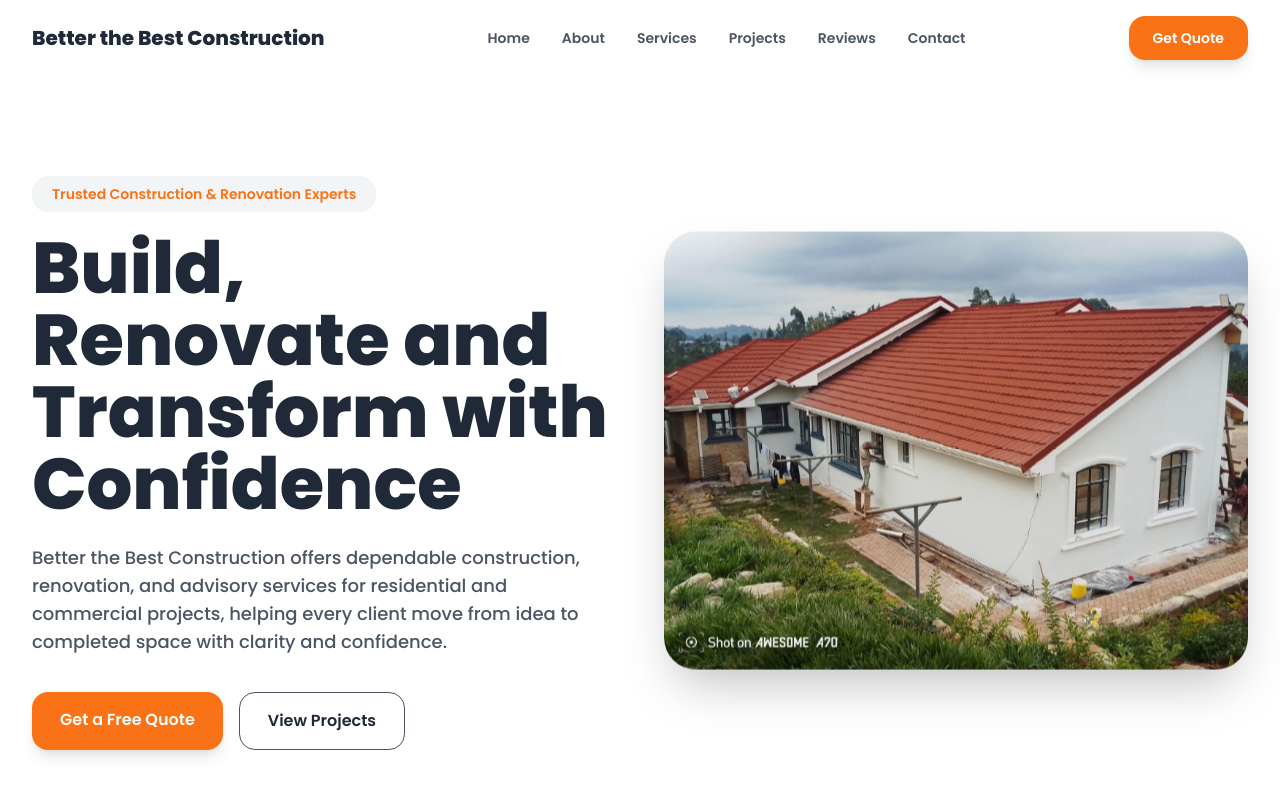
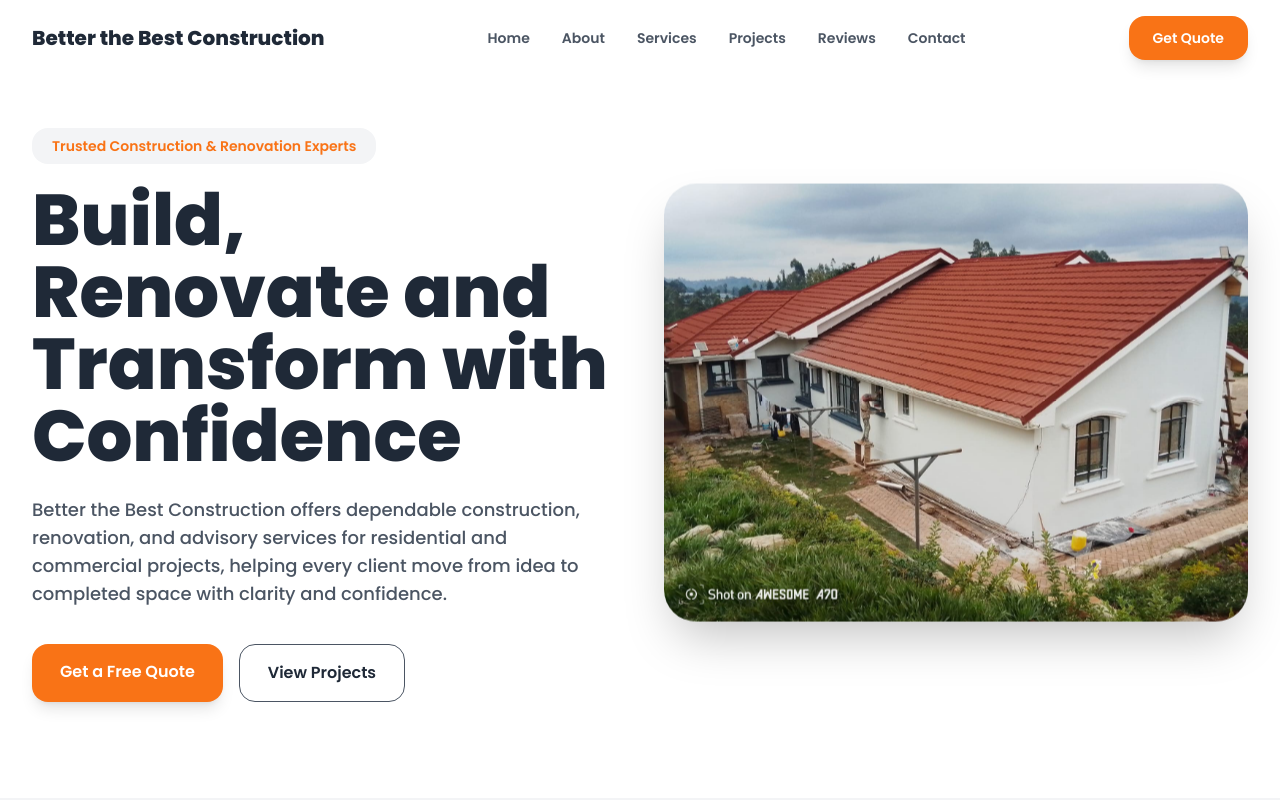
Before and after one commit to Hoseasunny/BT, a React (Vite) app: page / in a window 1280 px wide. Shown: the top 800 px of the page. Built offline with nearby package versions, Linux system fonts and the light colour scheme.

Commit message:
hero section

```diff
--- a/src/components/Hero.jsx
+++ b/src/components/Hero.jsx
@@ -2,8 +2,8 @@ import heroImage from '../assets/btc/hero-house.jpg'
 
 function Hero() {
   return (
-    <section id="home" className="bg-white pt-32 sm:pt-36">
-      <div className="mx-auto grid max-w-[1280px] items-center gap-12 px-6 pb-20 pt-8 lg:grid-cols-2 lg:px-8 lg:pb-24">
+    <section id="home" className="bg-white pt-24 sm:pt-28">
+      <div className="mx-auto grid max-w-[1280px] items-center gap-12 px-6 pb-20 pt-2 lg:grid-cols-2 lg:px-8 lg:pb-24 lg:pt-4">
         <div className="fade-up">
           <p className="mb-5 inline-flex rounded-2xl bg-lightGrey px-5 py-2 text-sm font-semibold text-accentOrange">
             Trusted Construction & Renovation Experts
```
